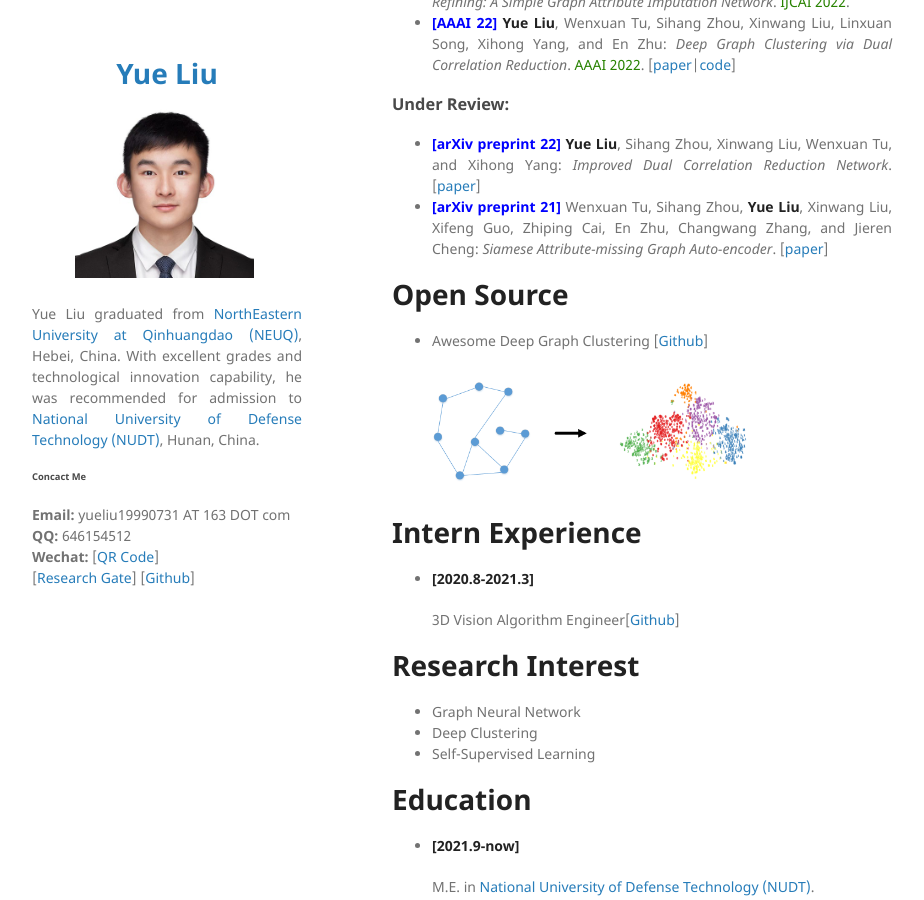
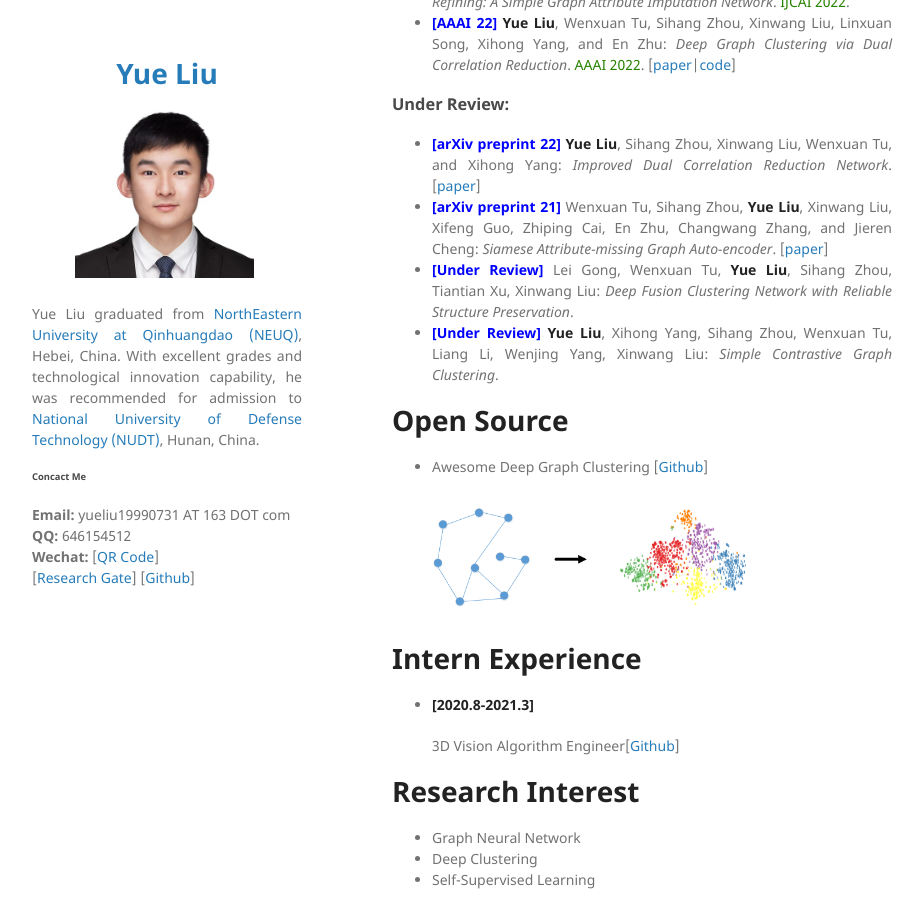
Before and after one commit to yueliu1999/yueliu1999.github.io, a Jekyll site: the page built from index.md, in a window 1280 px wide and 900 px high, scrolled down 628 px. Shown: the whole window, without its empty margins (178-1102 px from the left). Built offline with Jekyll 4.4.1, drawn with Linux system fonts in a browser that asks for light colours; our own code applies the rules of GitHub Pages for plain Markdown files.

Commit message:
Update index.md

```diff
--- a/index.md
+++ b/index.md
@@ -41,6 +41,8 @@ Coming soon...
 
 - **<font color="#0000FF">[arXiv preprint 22]</font>** **Yue Liu**, Sihang Zhou, Xinwang Liu, Wenxuan Tu, and Xihong Yang: *Improved Dual Correlation Reduction Network*. \[[paper](https://arxiv.org/abs/2202.12533)\]
 - **<font color="#0000FF">[arXiv preprint 21]</font>** Wenxuan Tu, Sihang Zhou, **Yue Liu**, Xinwang Liu, Xifeng Guo, Zhiping Cai, En Zhu, Changwang Zhang, and Jieren Cheng: *Siamese Attribute-missing Graph Auto-encoder*. \[[paper](https://arxiv.org/pdf/2112.04842.pdf)\]
+- **<font color="#0000FF">[Under Review]</font>** Lei Gong, Wenxuan Tu, **Yue Liu**, Sihang Zhou, Tiantian Xu, Xinwang Liu: *Deep Fusion Clustering Network with Reliable Structure Preservation*.
+- **<font color="#0000FF">[Under Review]</font>** **Yue Liu**, Xihong Yang, Sihang Zhou, Wenxuan Tu, Liang Li, Wenjing Yang, Xinwang Liu: *Simple Contrastive Graph Clustering*.
 
 
 
```
